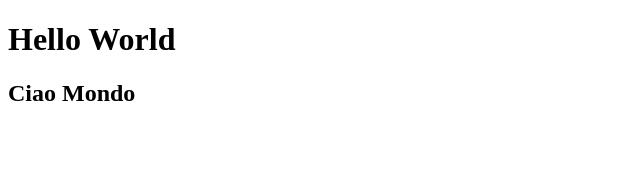
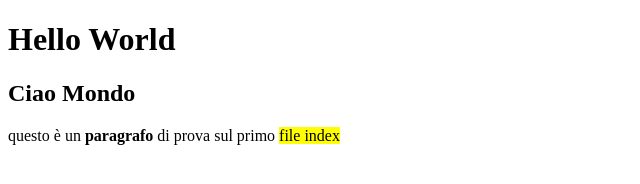
Before and after one commit to EmanueleAnnoscia/git-test, a plain HTML site: page index.html in a window 1280 px wide. Shown: the whole page, without its empty margins (0-640 px from the left). Drawn offline with Linux system fonts and the light colour scheme.

Commit message:
feat: aggiunto paragrafo

```diff
--- a/index.html
+++ b/index.html
@@ -8,5 +8,6 @@
 <body>
     <h1>Hello World</h1>
     <h2> Ciao Mondo</h2>
+    <p>questo è un <b>paragrafo</b> di prova sul primo <mark>file index</mark></p>
 </body>
 </html>
```
